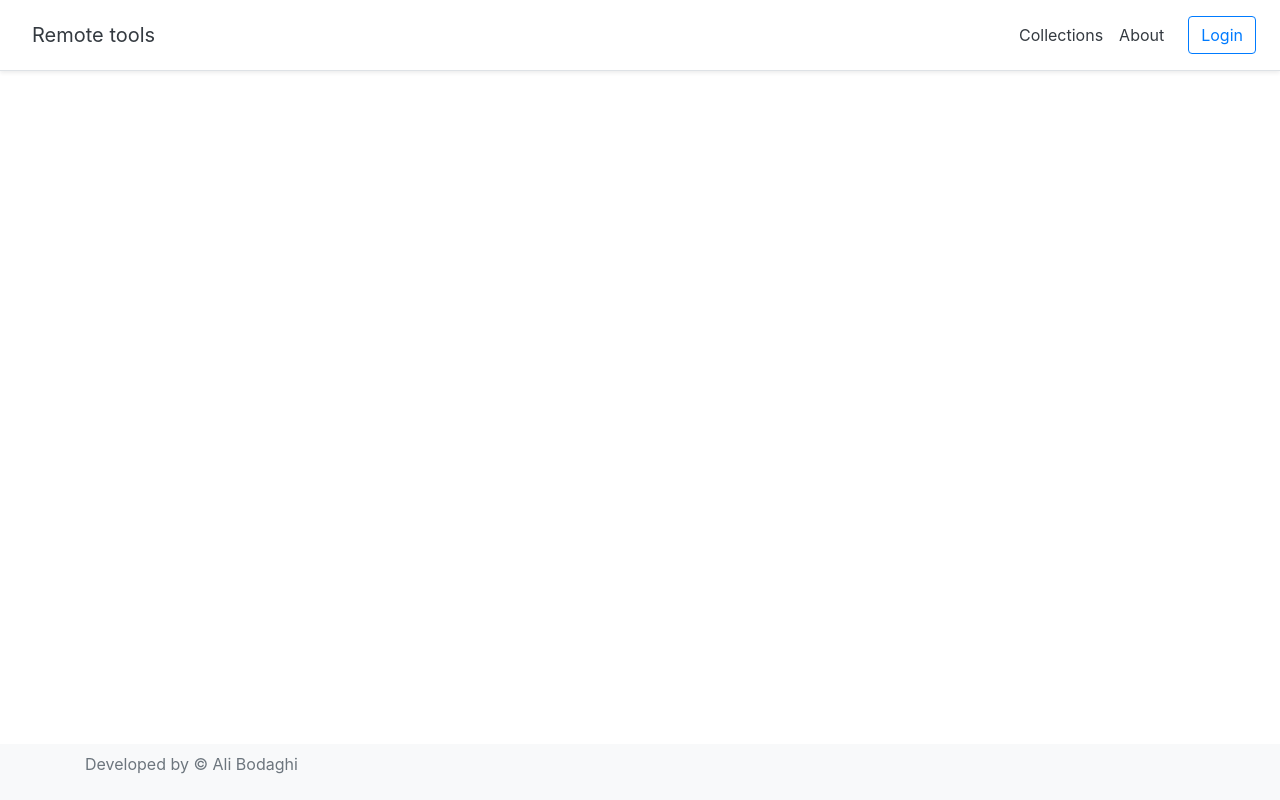
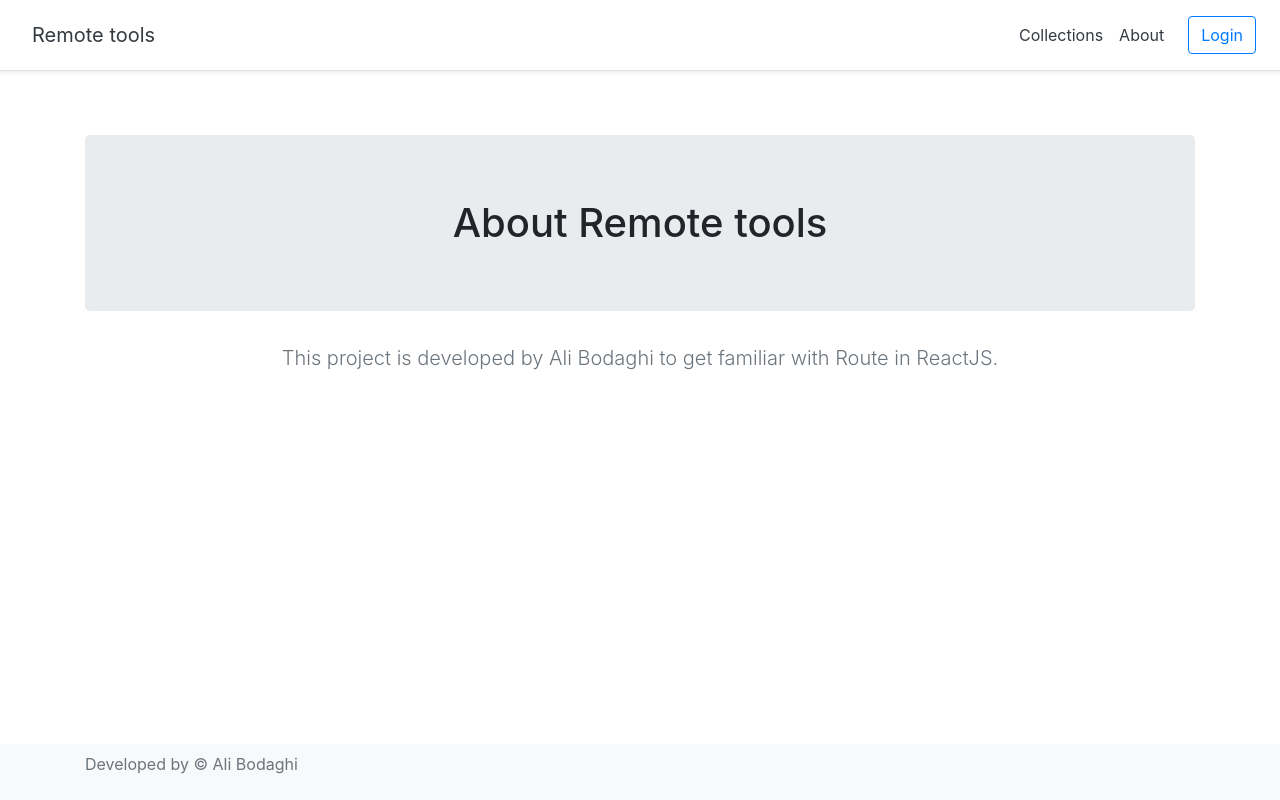
Before and after one commit to bodaghialib4/simple_routing_react_app, a React (Create React App) app: page /about in a window 1280 px wide. Built offline with nearby package versions, Linux system fonts and the light colour scheme.

Commit message:
implement About.js component & correct Link path in Header.js & add route to About.js component in App.js

```diff
--- a/src/App.js
+++ b/src/App.js
@@ -6,6 +6,7 @@ import Header from "./layouts/Header";
 
 import Home from './components/Home'
 import Product from "./components/Product";
+import About from "./components/About";
 
 function App() {
   return (
@@ -14,6 +15,7 @@ function App() {
       <Switch>
         <Route exact path="/" component={Home}/>
         <Route path="/products/:product" component={Product}/>
+        <Route path="/about" component={About}/>
       </Switch>
       <Footer/>
     </div>
--- /dev/null
+++ b/src/components/About.js
@@ -0,0 +1,17 @@
+import React from 'react'
+
+const About = () => {
+  return (
+    <div>
+      <section className="text-center pt-5">
+        <div className="container">
+          <h1 className="jumbotron">About Remote tools</h1>
+          <p className="lead text-muted"> This project is developed by Ali Bodaghi to get familiar with Route in
+            ReactJS.</p>
+        </div>
+      </section>
+    </div>
+  );
+}
+
+export default About;
--- a/src/layouts/Header.js
+++ b/src/layouts/Header.js
@@ -10,7 +10,7 @@ const Header = () => {
       </h5>
       <nav className="my-2 my-md-0 mr-md-3">
         <Link to="/" className="p-2 text-dark">Collections</Link>
-        <Link to="/" className="p-2 text-dark">About</Link>
+        <Link to="/about" className="p-2 text-dark">About</Link>
       </nav>
       <Link to="/" className="btn btn-outline-primary">Login</Link>
     </div>
```
